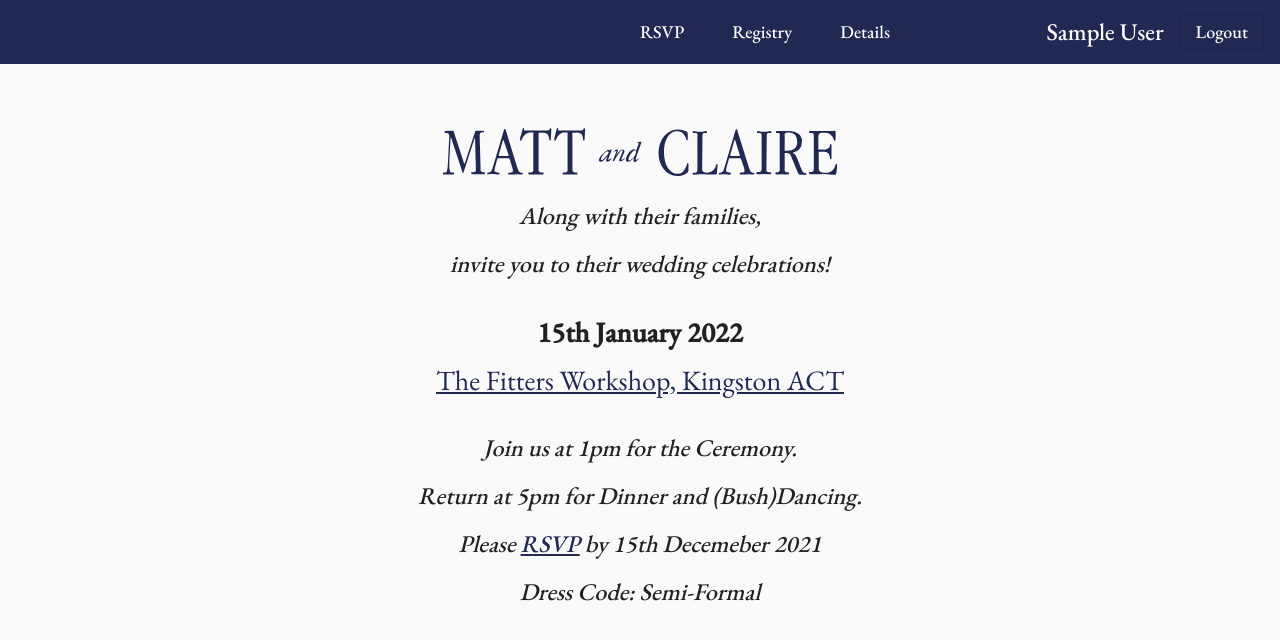
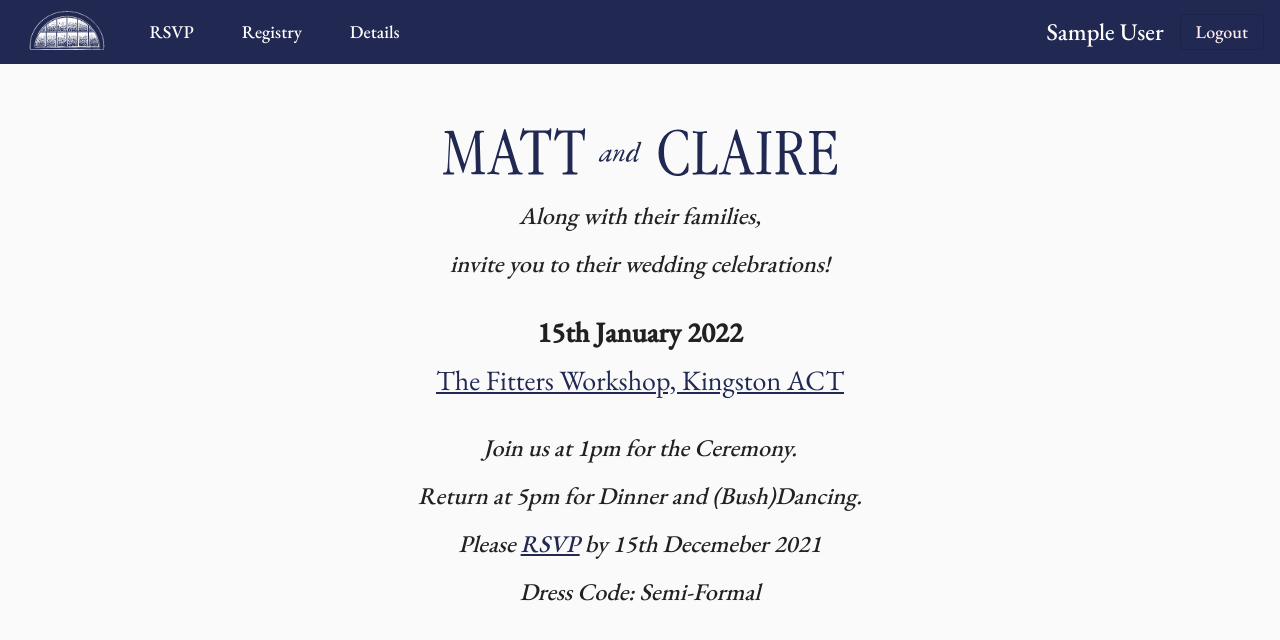
Before and after one commit to ClaireMcA/gift-registry-ui, an Angular app: page /details in a window 1280 px wide. Shown: the top 640 px of the page. Built offline with nearby package versions, Linux system fonts and the light colour scheme; sample sign-in values are in the browser's storage.

Commit message:
fix up logos

```diff
--- a/src/app/layout/details/details.component.html
+++ b/src/app/layout/details/details.component.html
@@ -1,5 +1,5 @@
 <div class="container">
-    <h2><img src = "../assets/M&C.svg" alt="Matt and Claire"/></h2>
+    <h2><img src="/assets/M&C.svg" alt="Matt and Claire"/></h2>
     <h2><em>Along with their families,</em></h2>
     <h2><em>invite you to their wedding celebrations!</em></h2> <br/>
 
--- a/src/app/layout/toolbar/toolbar.component.html
+++ b/src/app/layout/toolbar/toolbar.component.html
@@ -1,13 +1,13 @@
 <mat-toolbar color="primary" *ngIf="{ isAuthenticated: isAuthenticated$ | async } as state">
     <div>
-        <a routerLink="/home"><img src = "assets/M&C.svg" alt="Matt and Claire"/></a>
-        <button *ngIf="state.isAuthenticated" routerLink="/rsvp-home" mat-button>RSVP</button>
-        <button *ngIf="state.isAuthenticated" routerLink="/registry-items" mat-button>Registry</button>
-        <button *ngIf="state.isAuthenticated" routerLink="/details" mat-button>Details</button>
+        <a routerLink="/home"><img src="/assets/Logo.svg" alt="Matt and Claire"/></a>
+        <button fxShow fxHide.lt-md *ngIf="state.isAuthenticated" routerLink="/rsvp-home" mat-button>RSVP</button>
+        <button fxShow fxHide.lt-md *ngIf="state.isAuthenticated" routerLink="/registry-items" mat-button>Registry</button>
+        <button fxShow fxHide.lt-md *ngIf="state.isAuthenticated" routerLink="/details" mat-button>Details</button>
     </div>
 
     <div>
         <span>{{ user$ | async }}</span>
-        <button *ngIf="state.isAuthenticated" (click)="logout()" mat-stroked-button>Logout</button>
+        <button color="accent" *ngIf="state.isAuthenticated" (click)="logout()" mat-stroked-button>Logout</button>
     </div>
   </mat-toolbar>
--- a/src/app/layout/toolbar/toolbar.component.scss
+++ b/src/app/layout/toolbar/toolbar.component.scss
@@ -2,10 +2,6 @@ mat-toolbar {
     display: flex;
     justify-content: space-between;
     align-items: center;
-}
-
-.logo {
-    margin-right: 0.5rem;
 }
 
 div {
@@ -18,5 +14,6 @@ button {
 }
 
 img {
-    height: 4.5rem;
+    height: 3.5rem;
+    display: block;
   }
--- a/src/app/rsvp/rsvp-home/rsvp-home.component.html
+++ b/src/app/rsvp/rsvp-home/rsvp-home.component.html
@@ -19,7 +19,7 @@
                        (ngModelChange)="filterFamilies($event)"
                        name="names"
                        [matAutocomplete]="auto">
-                <mat-autocomplete #auto="matAutocomplete" [displayWith]="displayFn">
+                <mat-autocomplete #auto="matAutocomplete">
                   <mat-option *ngFor="let family of filteredFamilies" [value]="family">
                         <fa-icon [icon]="faPeopleArrows" class="mr-2"></fa-icon>
                         {{ family }}
```
